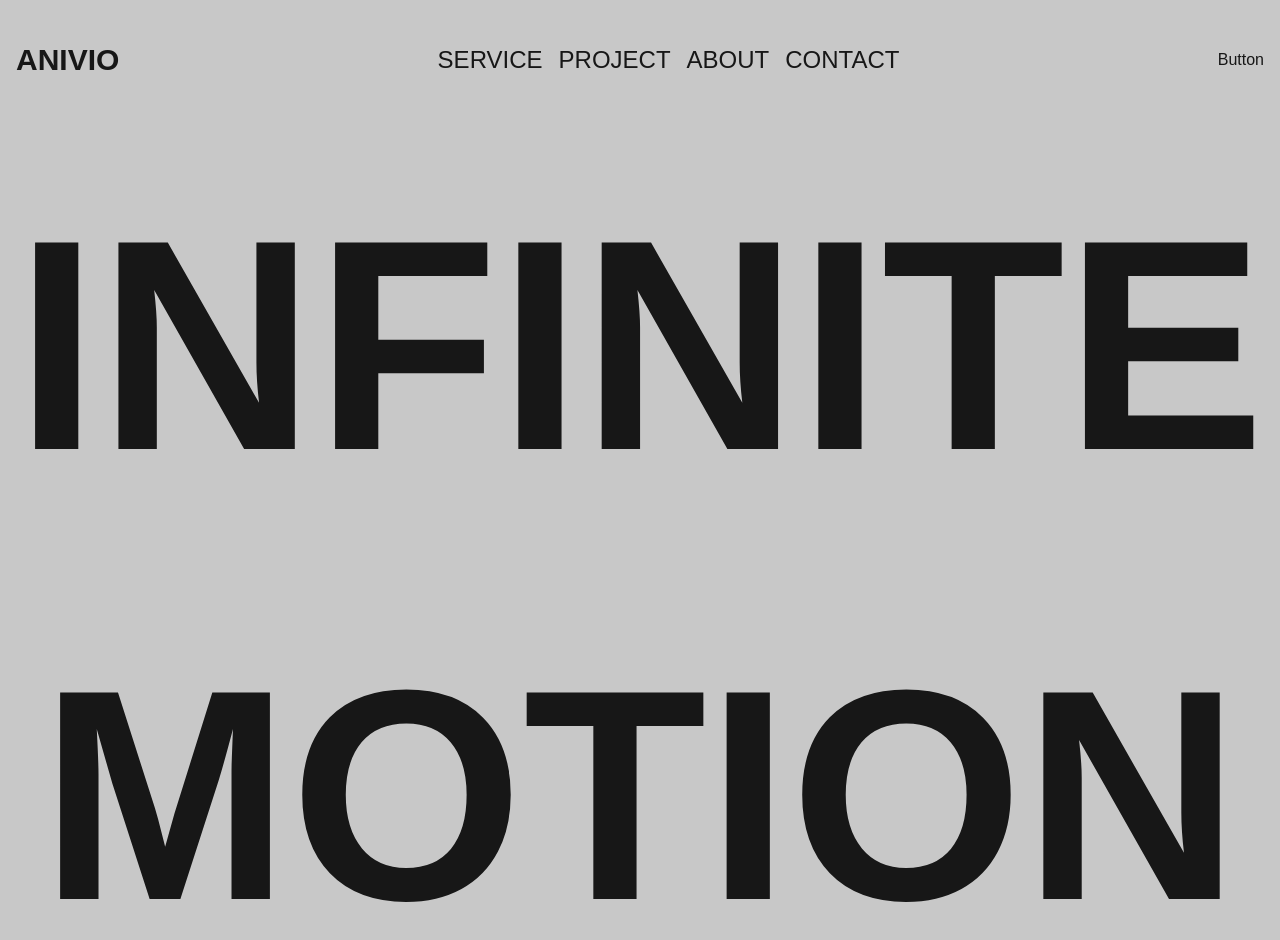
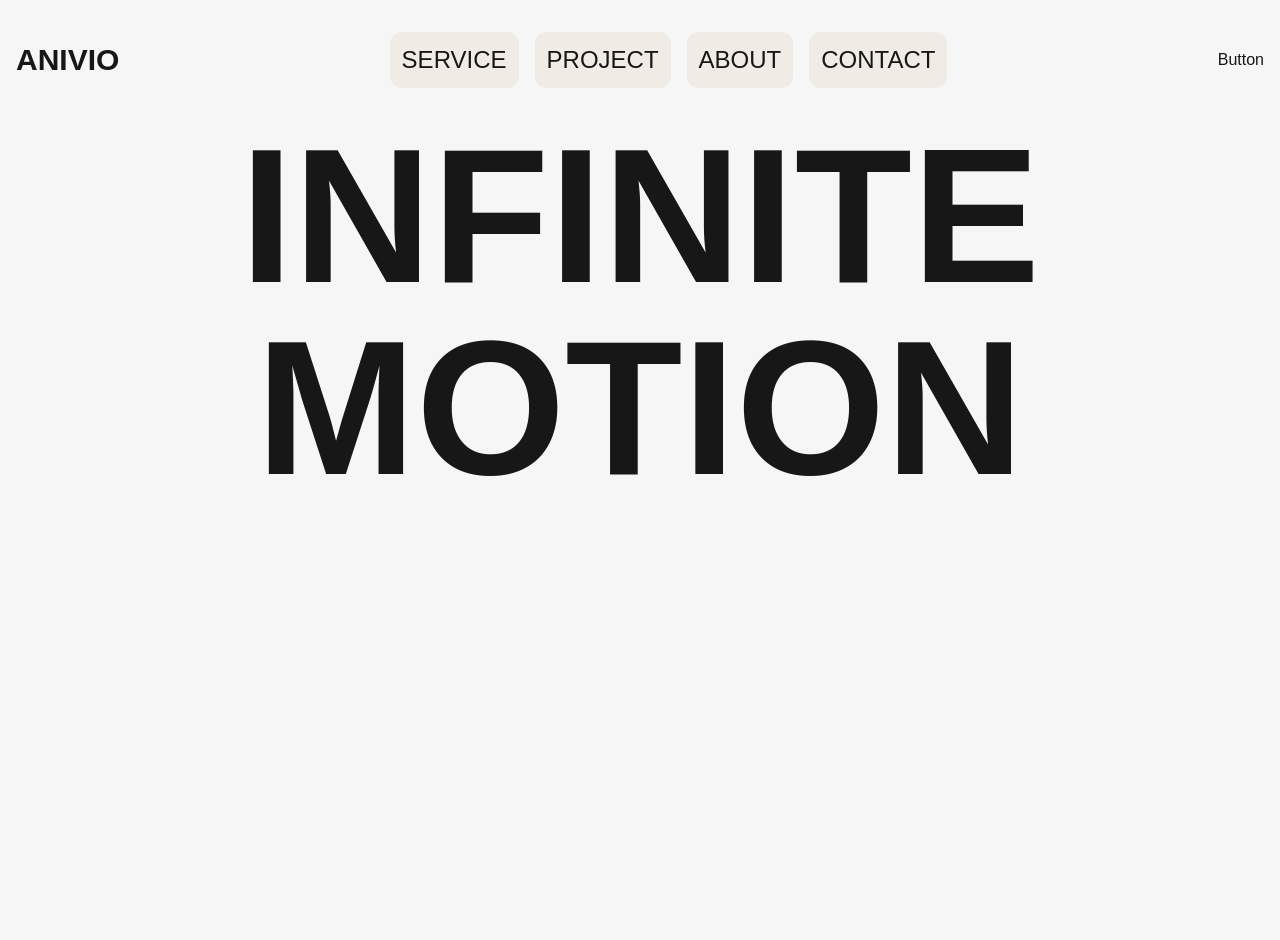
Before and after one commit to imranprof/anivio-portfolio, a Next.js app: page / in a window 1280 px wide. Shown: the top 940 px of the page. After the commit the page ends 800 px from the top, so only its background shows below. Built offline with nearby package versions, Linux system fonts and the light colour scheme; a web font is replaced by a local one.

Commit message:
style: modify hero style and nav item

```diff
--- a/src/app/page.tsx
+++ b/src/app/page.tsx
@@ -1,9 +1,12 @@
+import Hero from "@/components/sections/home/Hero";
+
+
 
 
 export default function Home() {
   return (
-    <div className="font-sofia text-[300px] uppercase font-bold text-center">
-      Infinite Motion
-    </div>
+    <main>
+      <Hero />
+    </main>
   );
 }
--- a/src/components/layout/Header.tsx
+++ b/src/components/layout/Header.tsx
@@ -5,10 +5,11 @@ const Header = () => {
     <header className="h-[120px] w-full flex  items-center justify-between px-4 mx-auto">
       <div className="text-3xl font-sofia uppercase font-bold">AniVio</div>
       <nav className="flex gap-4 font-medium font-sofia text-2xl">
-        <Link href={"#"} className="uppercase">Service</Link>
-        <Link href={"#"} className="uppercase">Project</Link>
-        <Link href={"#"} className="uppercase">About</Link>
-        <Link href={"#"} className="uppercase">Contact</Link>
+        <Link href={"#"} className="nav-menu-item"><span className="relative  z-[2]">
+          Service</span></Link>
+        <Link href={"#"} className="nav-menu-item"><span className="relative  z-[2]">Project</span></Link>
+        <Link href={"#"} className="nav-menu-item"><span className="relative  z-[2]">About</span></Link>
+        <Link href={"#"} className="nav-menu-item"><span className="relative  z-[2]">Contact</span></Link>
       </nav>
       <div>Button</div>
 
--- /dev/null
+++ b/src/components/sections/home/Hero.tsx
@@ -0,0 +1,13 @@
+
+
+const Hero = () => {
+  return (
+    <section>
+      <h1 className="font-sofia text-[clamp(64px,15vw,300px)] uppercase font-bold text-center">
+        Infinite Motion
+      </h1>
+    </section>
+  )
+}
+
+export default Hero
--- a/src/styles/globals.css
+++ b/src/styles/globals.css
@@ -1,7 +1,7 @@
 @import "tailwindcss";
 
 :root {
-  --background: #C8C8C8;
+  --background: #f6f6f6;
   --foreground: #171717;
 }
 
@@ -13,6 +13,19 @@ body {
   background: var(--background);
   color: var(--foreground);
   font-family: Arial, Helvetica, sans-serif;
+
+
+  h1,
+  h2,
+  h3,
+  h4 {
+    @apply leading-[100%];
+  }
+
+}
+
+.nav-menu-item {
+  @apply uppercase bg-[#0000] p-3 relative before:absolute before:content-[''] before:bg-black before:h-full before:w-full before:rounded-2xl before:top-0 before:left-0 before:opacity-0 hover:before:opacity-100 before:z-[1] hover:text-white after:absolute after:content-[''] after:top-0 after:left-0 after:h-full after:w-full after:bg-[#f0ece5] after:rounded-xl;
 }
 
 
```
